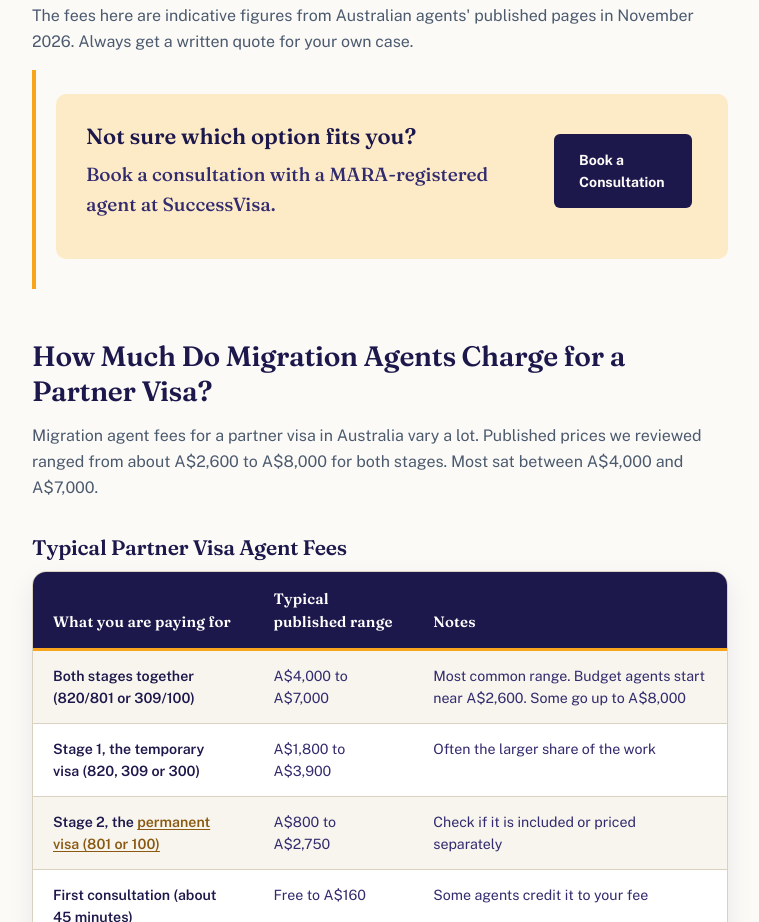
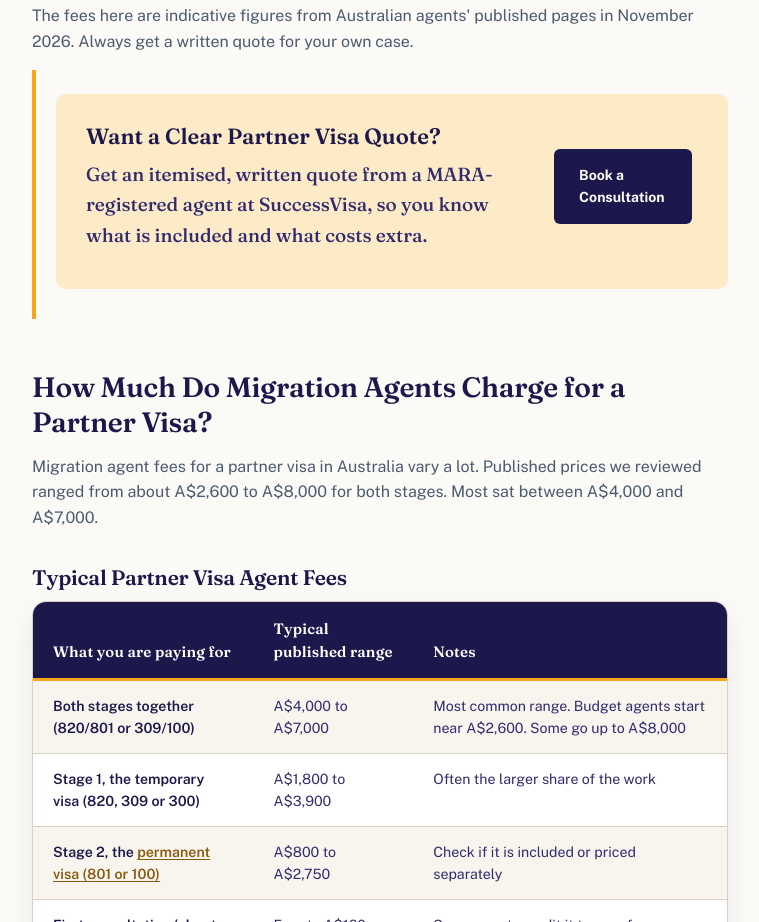
Before and after one commit to AnoopSVIndia/sv-india, a plain HTML site: page Blog Migration Agent Fees for Partner Visa Australia.html in a window 1280 px wide. Shown: the part 1338-2260 px from the top of the page, without its empty margins (250-1009 px from the left). Drawn offline with nearby package versions, Linux system fonts and the light colour scheme.

Commit message:
new website changes 25

```diff
--- a/Blog Migration Agent Fees for Partner Visa Australia.html
+++ b/Blog Migration Agent Fees for Partner Visa Australia.html
@@ -544,8 +544,8 @@
 <blockquote>
 <div class="post-cta">
 <div class="post-cta-text">
-<p class="post-cta-title">Not sure which option fits you?</p>
-<p>Book a consultation with a MARA-registered agent at SuccessVisa.</p>
+<p class="post-cta-title">Want a Clear Partner Visa Quote?</p>
+<p>Get an itemised, written quote from a MARA-registered agent at SuccessVisa, so you know what is included and what costs extra.</p>
 </div>
 <p><a href="Booking%20Page.html" class="btn btn-primary">Book a Consultation</a></p>
 </div>
```
Also changed, not shown: Blog Student Visa Working Hours in Australia Explained.html (+2 -2 lines).
